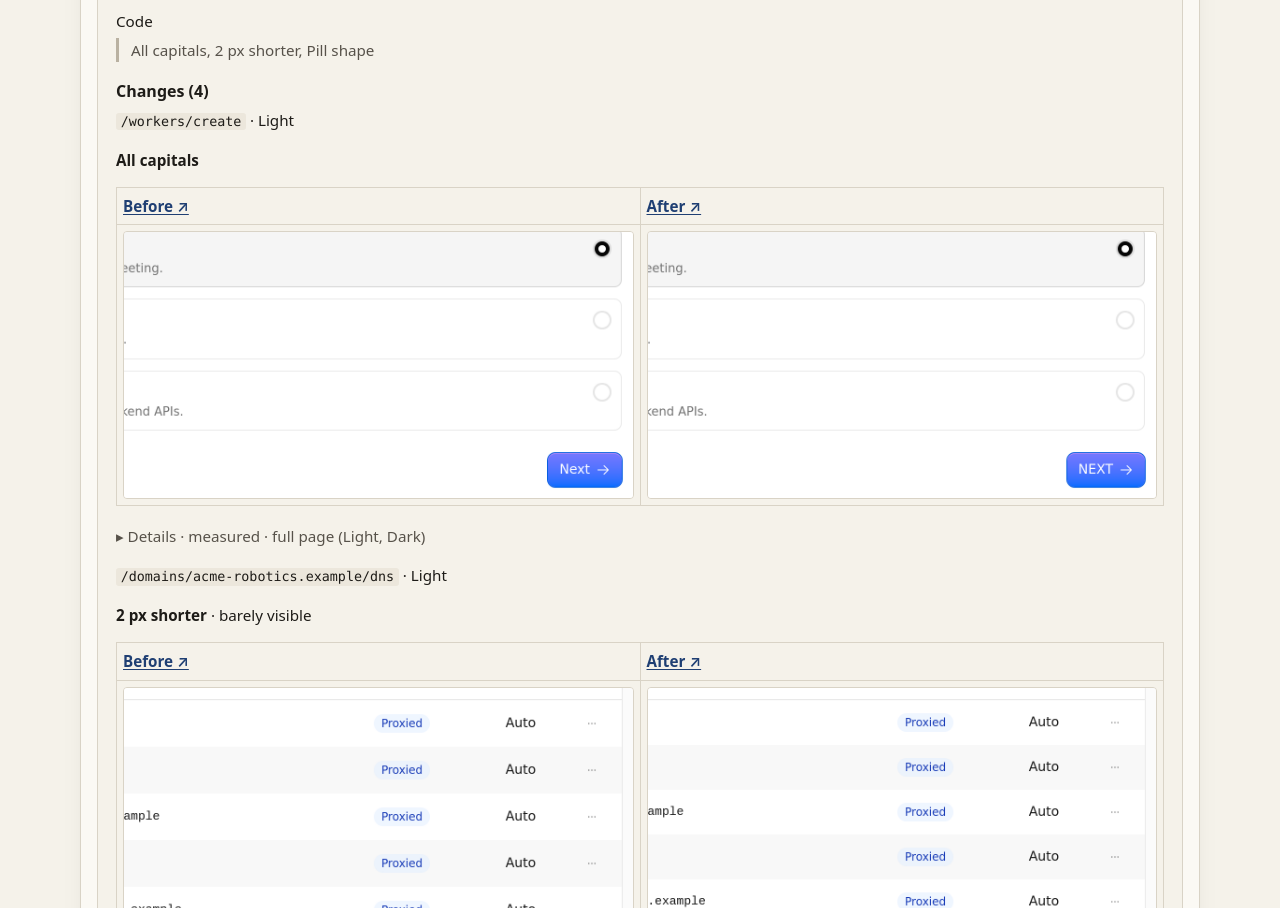
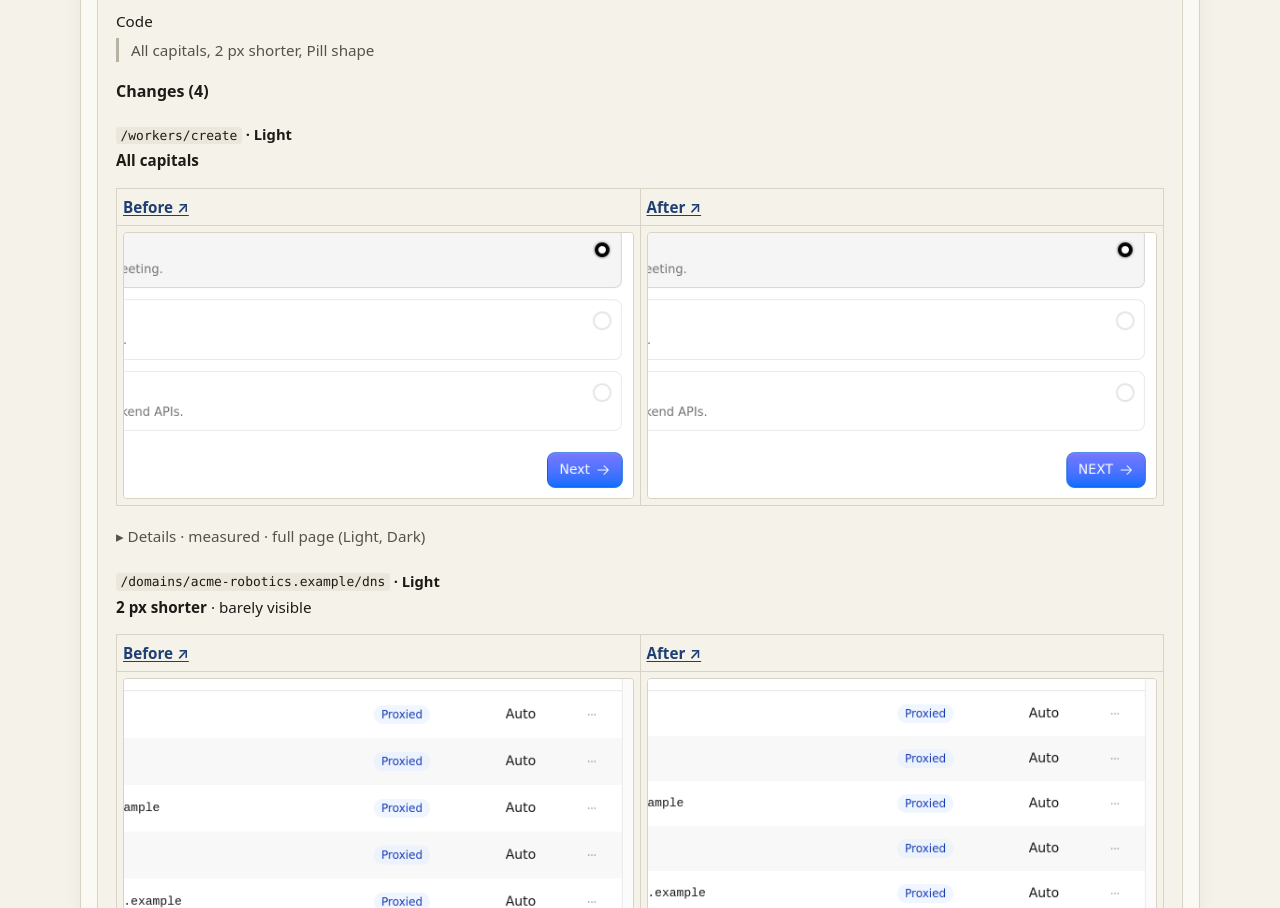
Before and after one commit to cdonohue/exhibit-site, a website: page public/index.html in a window 1280 px wide. Shown: the part 1726-2634 px from the top of the page. Drawn offline with Linux system fonts and the light colour scheme.

Commit message:
Site: each page's route as a small heading in the comment mock
Co-Authored-By: Claude Opus 5.5 <noreply@anthropic.com>

```diff
--- a/public/index.html
+++ b/public/index.html
@@ -73,7 +73,7 @@
             <p class="label">Code</p>
             <blockquote><p>All capitals, 2 px shorter, Pill shape</p></blockquote>
             <h4>Changes (4)</h4>
-            <p><code>/workers/create</code> · Light</p>
+            <h5><code>/workers/create</code> · Light</h5>
             <p><b>All capitals</b></p>
             <table class="shots">
               <thead><tr><th><span class="link">Before ↗</span></th><th><span class="link">After ↗</span></th></tr></thead>
@@ -82,7 +82,7 @@
               </tbody>
             </table>
             <p class="fold">▸ Details · measured · full page (Light, Dark)</p>
-            <p><code>/domains/acme-robotics.example/dns</code> · Light</p>
+            <h5><code>/domains/acme-robotics.example/dns</code> · Light</h5>
             <p><b>2 px shorter</b> · barely visible</p>
             <table class="shots">
               <thead><tr><th><span class="link">Before ↗</span></th><th><span class="link">After ↗</span></th></tr></thead>
--- a/public/styles.css
+++ b/public/styles.css
@@ -116,6 +116,7 @@ nav .nav-cta { color: var(--ink); border: 1px solid var(--rule-strong); }
 .bot { font: 0.7rem var(--mono); border: 1px solid var(--rule-strong); border-radius: 99px; padding: 1px 6px; color: var(--ink-soft); }
 .comment-body { padding: 16px 18px 6px; }
 .comment-body h4 { font: 600 1rem var(--sans); margin: 18px 0 6px; }
+.comment-body h5 { font: 600 0.92rem var(--sans); margin: 22px 0 4px; }
 .comment .verdict { font-size: 1.15em; margin-bottom: 4px; }
 .shots { width: 100%; border-collapse: collapse; margin-bottom: 18px; table-layout: fixed; }
 .shots th, .shots td { padding: 6px; border: 1px solid var(--rule); vertical-align: middle; }
```
